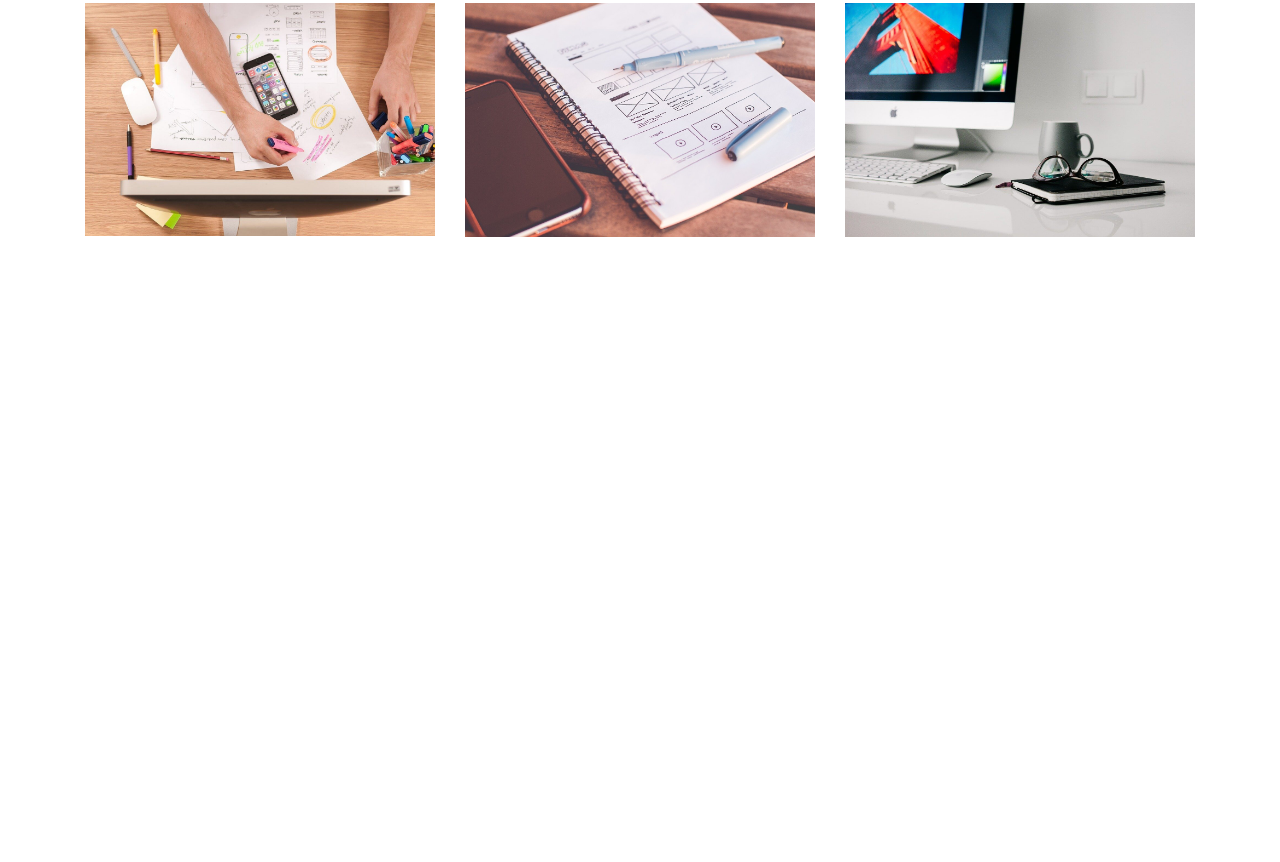
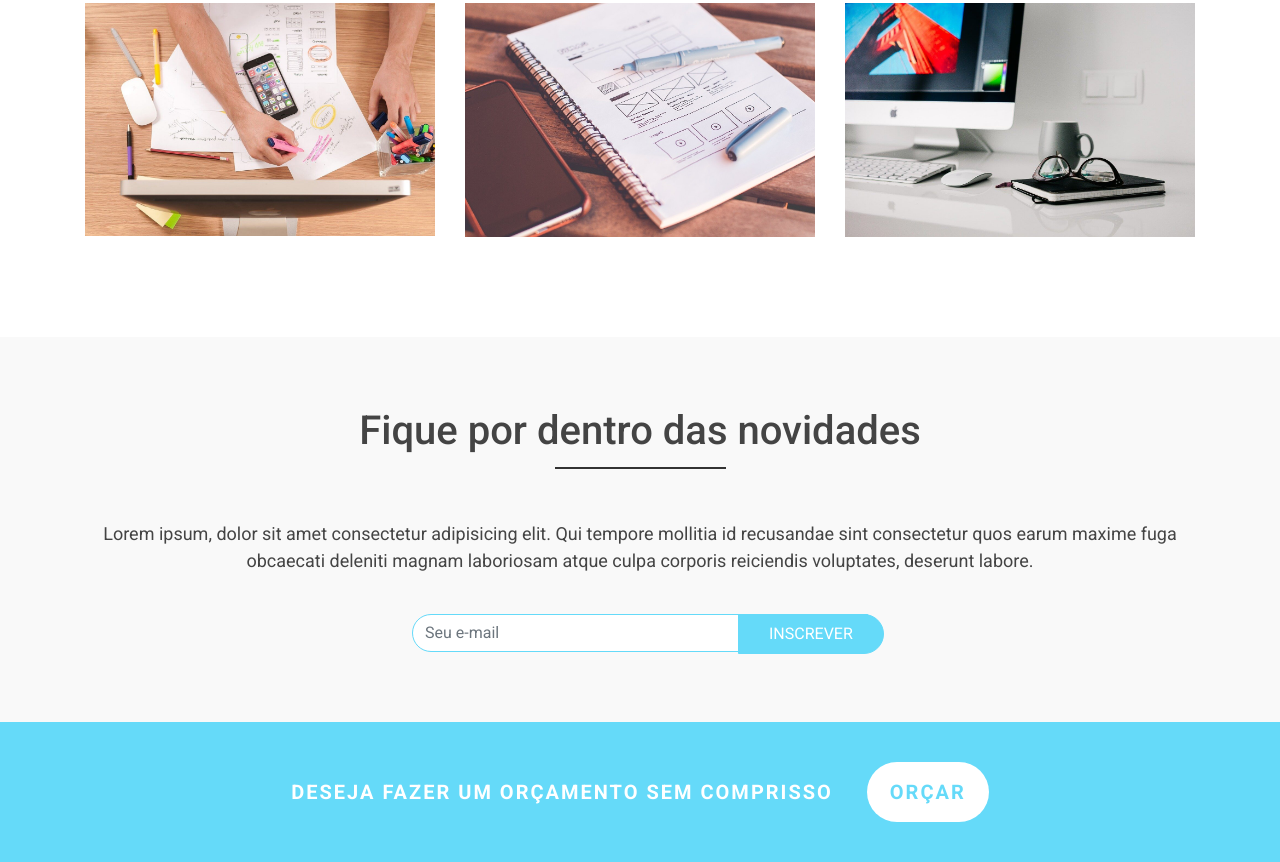
Before and after one commit to Maira22Rosa/learn_Bootstrap, a plain HTML site: page index.html in a window 1280 px wide. Shown: the part 4186-5048 px from the top of the page. Before the commit the page ends 4523 px from the top, so only its background shows below. Drawn offline with nearby package versions, Linux system fonts and the light colour scheme; a script that the page names is missing.

Commit message:
Feito parte de novidades

```diff
--- a/css/style.css
+++ b/css/style.css
@@ -268,3 +268,80 @@ header,
   background-color: #65daf9;
   border-color: #65daf9;
 }
+
+/* news letter */
+#news-area {
+  text-align: center;
+  background-color: #f9f9f9;
+}
+
+#news-area P {
+  font-size: 18px;
+  margin-bottom: 40px;
+}
+
+#email-input {
+  border-radius: 0;
+  border-top-left-radius: 20px;
+  border-bottom-left-radius: 20px;
+  border: 1px solid #65daf9;
+  display: inline;
+  box-sizing: border-box;
+  width: 40%;
+}
+
+#news-btn {
+  border-top-right-radius: 20px;
+  border-bottom-right-radius: 20px;
+  border: 1px solid #65daf9;
+  background-color: #65daf9;
+  text-transform: uppercase;
+  color: #fff;
+  height: 40px;
+  padding: 0 30px;
+  margin-left: -130px;
+  position: absolute;
+  transition: 0.5s;
+}
+
+#news-btn:hover {
+  background-color: #fff;
+  color: #65daf9;
+}
+
+/* call to action */
+#call-area {
+  background-color: #65daf9;
+  text-transform: uppercase;
+}
+
+#call-area .container {
+  padding: 40px 100px;
+}
+
+#call-area .row {
+  display: block;
+  text-align: center;
+}
+
+#call-area p {
+  color: #fff;
+  font-weight: bold;
+  font-size: 20px;
+  width: auto;
+  letter-spacing: 2px;
+  margin-bottom: 0;
+  display: inline;
+  height: 60px;
+  line-height: 60px;
+}
+
+#call-area #call-btn {
+  background-color: #fff;
+  color: #65daf9;
+  font-weight: bold;
+  font-size: 20px;
+  margin-left: 30px;
+  width: auto;
+  letter-spacing: 2px;
+}
--- a/index.html
+++ b/index.html
@@ -309,6 +309,30 @@
               </div>
             </div>
            </div>
+
+           <!-- newsletter -->
+            <div id="news-area">
+              <div class="container">
+                <div class="col-md-12">
+                  <h3 class="main-title">Fique por dentro das novidades</h3>
+                </div>
+                <p>Lorem ipsum, dolor sit amet consectetur adipisicing elit. Qui tempore mollitia id recusandae sint consectetur quos earum maxime fuga obcaecati deleniti magnam laboriosam atque culpa corporis reiciendis voluptates, deserunt labore.</p>
+                <form action="">
+                  <input type="email" class="form-control"  id="email-input" name="email" placeholder="Seu e-mail">
+                  <input type="submit"  id="news-btn" value="inscrever">
+                </form>
+              </div>
+            </div>
+
+            <!-- call to action -->
+             <div id="call-area">
+              <div class="container">
+                <div class="row">
+                  <p>Deseja fazer um orçamento sem comprisso</p>
+                  <button class="main-btn" id="call-btn">Orçar</button>
+                </div>
+              </div>
+             </div>
     </main>
     <script src="js/scripts.js"></script>
   </body>
```
